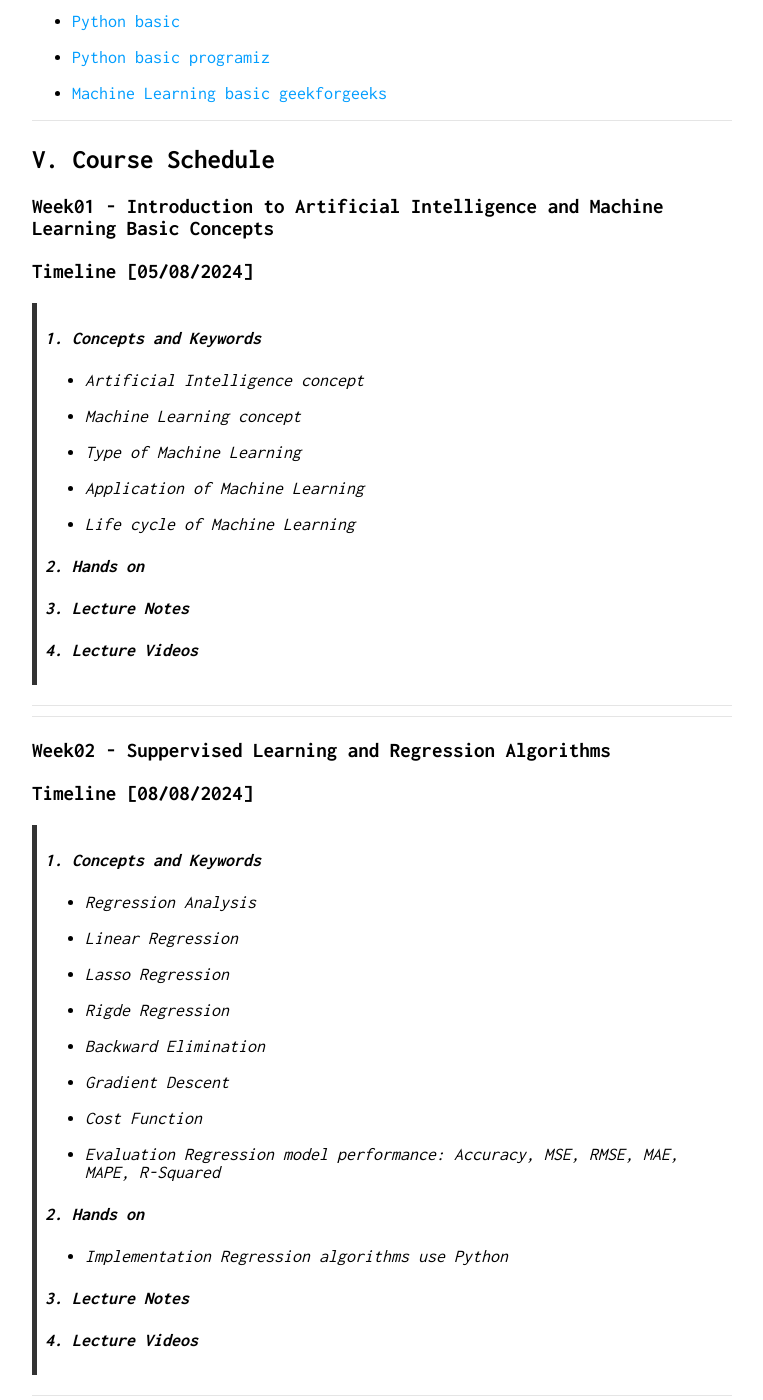
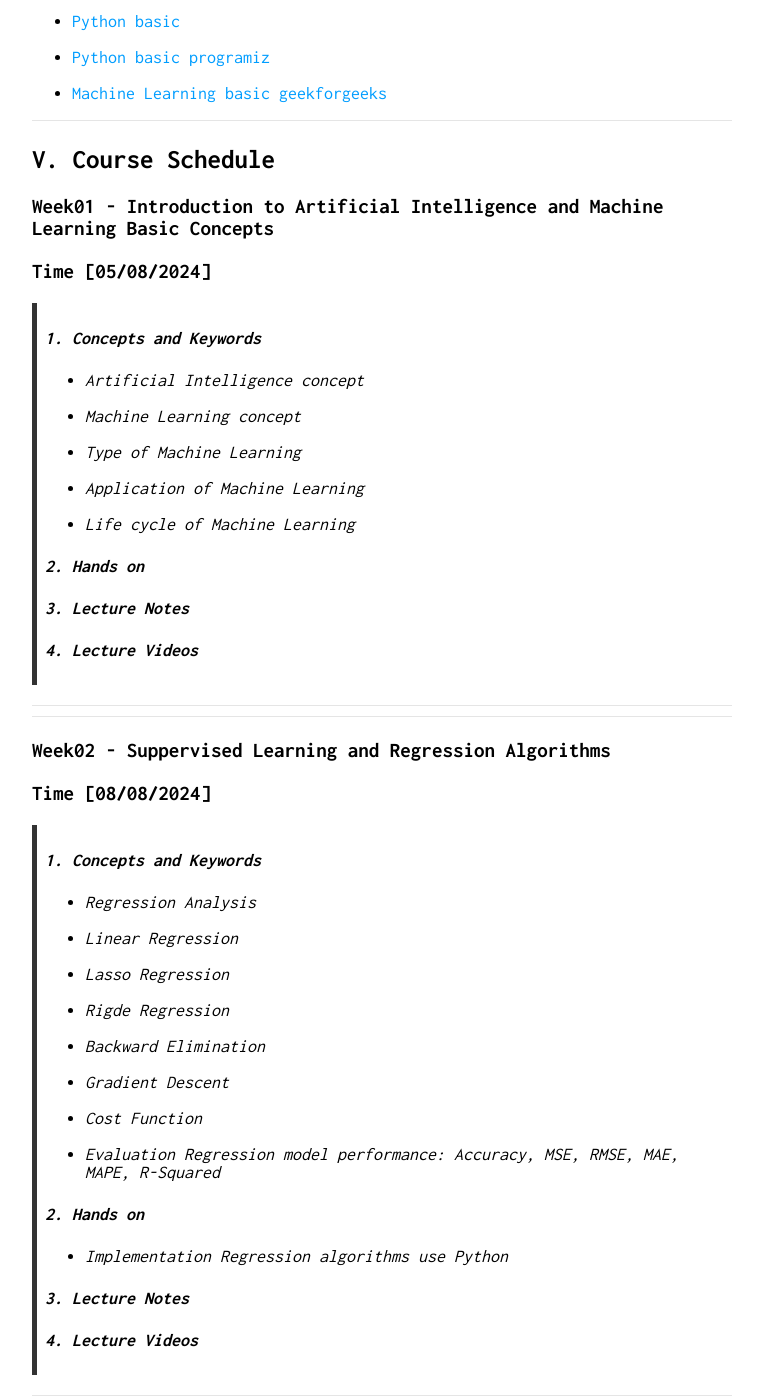
Before and after one commit to nguyenthaihoc02/About-Me, a Jekyll site: the page built from course_all/csai_000.md, in a window 1280 px wide and 1400 px high, scrolled down 2382 px. Shown: the whole window, without its empty margins (258-1021 px from the left). Built offline with Jekyll 4.4.1, drawn with Linux system fonts in a browser that asks for light colours; some of the changed text lies outside the part shown.

Commit message:
update cs

```diff
--- a/course_all/csai_000.md
+++ b/course_all/csai_000.md
@@ -100,7 +100,7 @@ Hi. My name is Hoc, and I am have Bachelor of Engineer in Data Science and Artif
 ---
 ## V. Course Schedule
 ### Week01 - Introduction to Artificial Intelligence and Machine Learning Basic Concepts
-### Timeline [05/08/2024]
+### Time [05/08/2024]
 
 > #### 1. Concepts and Keywords
 > * Artificial Intelligence concept
@@ -120,7 +120,7 @@ Hi. My name is Hoc, and I am have Bachelor of Engineer in Data Science and Artif
 ---
 ---
 ### Week02 - Suppervised Learning and Regression Algorithms
-### Timeline [08/08/2024]
+### Time [08/08/2024]
 
 > #### 1. Concepts and Keywords
 > * Regression Analysis
@@ -148,7 +148,7 @@ Hi. My name is Hoc, and I am have Bachelor of Engineer in Data Science and Artif
 ---
 ---
 ### Week03 - Classification and Logistic Regression Algorithms
-### Timeline [12/08/2024]
+### Time [12/08/2024]
 
 > #### 1. Concepts and Keywords
 > * Classification algorithms concept
@@ -172,7 +172,7 @@ Hi. My name is Hoc, and I am have Bachelor of Engineer in Data Science and Artif
 ---
 ---
 ### Week04 - Data Split, Cross-Validation, Bias-Variance Tradeoff, Regularization, Model/Feature Selection and Problems in Machine Learning
-### Timeline [15/08/2024]
+### Time [15/08/2024]
 
 > #### 1. Concetps and Keywords
 > * Bias - Variance
@@ -204,7 +204,7 @@ Hi. My name is Hoc, and I am have Bachelor of Engineer in Data Science and Artif
 ---
 ---
 ### Week05 - Naive Bayes Classifier Algorithms
-### Timeline [19/08/2024]
+### Time [19/08/2024]
 
 > #### 1. Concepts and Keywords
 > * Naive Bayes Classifier concepts
@@ -232,7 +232,7 @@ Hi. My name is Hoc, and I am have Bachelor of Engineer in Data Science and Artif
 ---
 ---
 ### Week06 - Support Vector Machine Algorithms
-### Timeline [22/08/2024]
+### Time [22/08/2024]
 
 > #### 1. Concepts and Keywords
 > * Types of Support Vector Machine
@@ -262,7 +262,7 @@ Hi. My name is Hoc, and I am have Bachelor of Engineer in Data Science and Artif
 ---
 ---
 ### Week07 - Decision Tree Algorithms
-### Timeline [26/08/2024]
+### Time [26/08/2024]
 
 > #### 1. Concepts and Keywords
 > * Decision Tree concepts
@@ -284,7 +284,7 @@ Hi. My name is Hoc, and I am have Bachelor of Engineer in Data Science and Artif
 ---
 ---
 ### Week08 - Ensemble Method and Random Forest Algorithms
-### Timeline [29/08/2024]
+### Time [29/08/2024]
 
 > #### 1. Concepts and Keywords
 > * Voting Classifier
@@ -316,7 +316,7 @@ Hi. My name is Hoc, and I am have Bachelor of Engineer in Data Science and Artif
 ---
 ---
 ### Week09 - Dimensionality Reduction Techniques and Principal Component Analysis Algorithms
-### Timeline [03/09/2024]
+### Time [03/09/2024]
 
 > #### 1. Concetps and Keywords
 > * Dimensionality Reduction concept
@@ -356,7 +356,7 @@ Hi. My name is Hoc, and I am have Bachelor of Engineer in Data Science and Artif
 ---
 ---
 ### Week10 - Unsupervised Learning Techniques, K-Measn Clustering Algorithms and Gaussian Mixture Model
-### Timeline [06/09/2024]
+### Time [06/09/2024]
 
 > #### 1. Concepts and Keywords
 > * Unsupervised Learning concept
```
